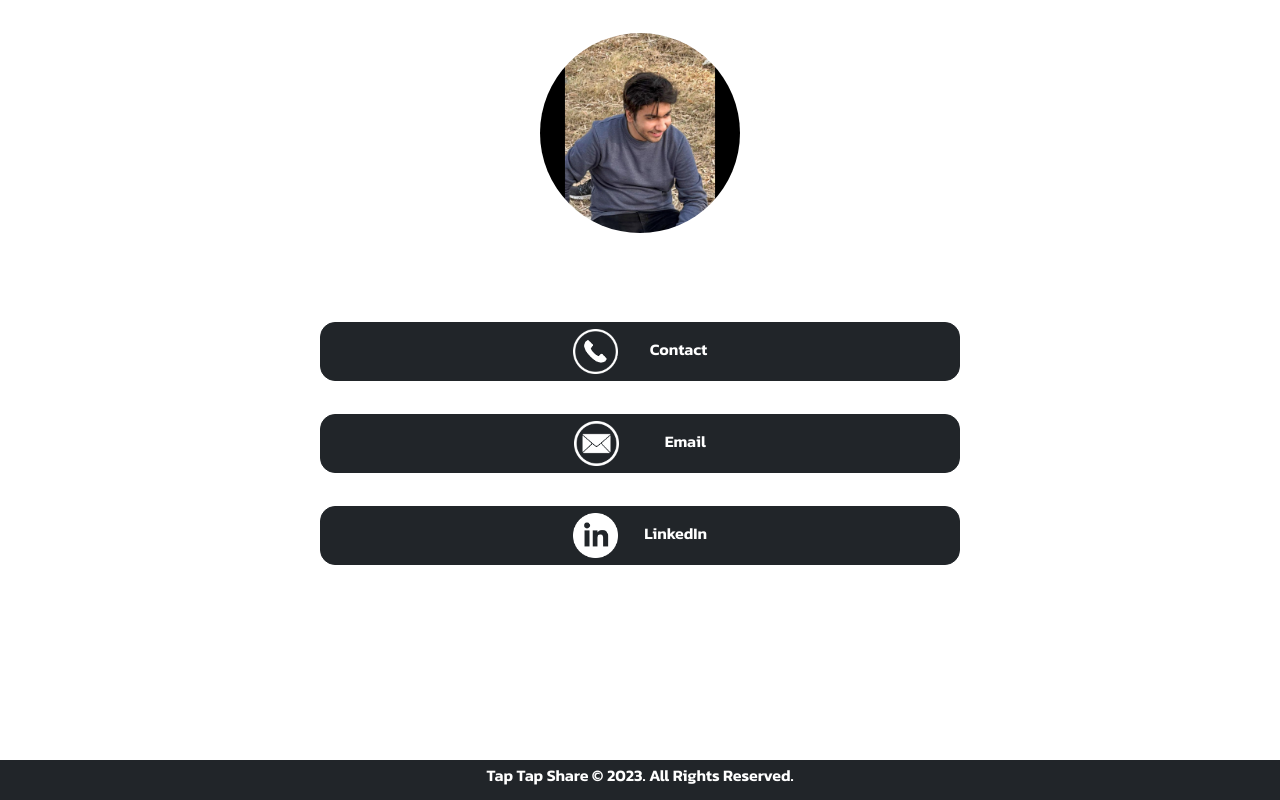
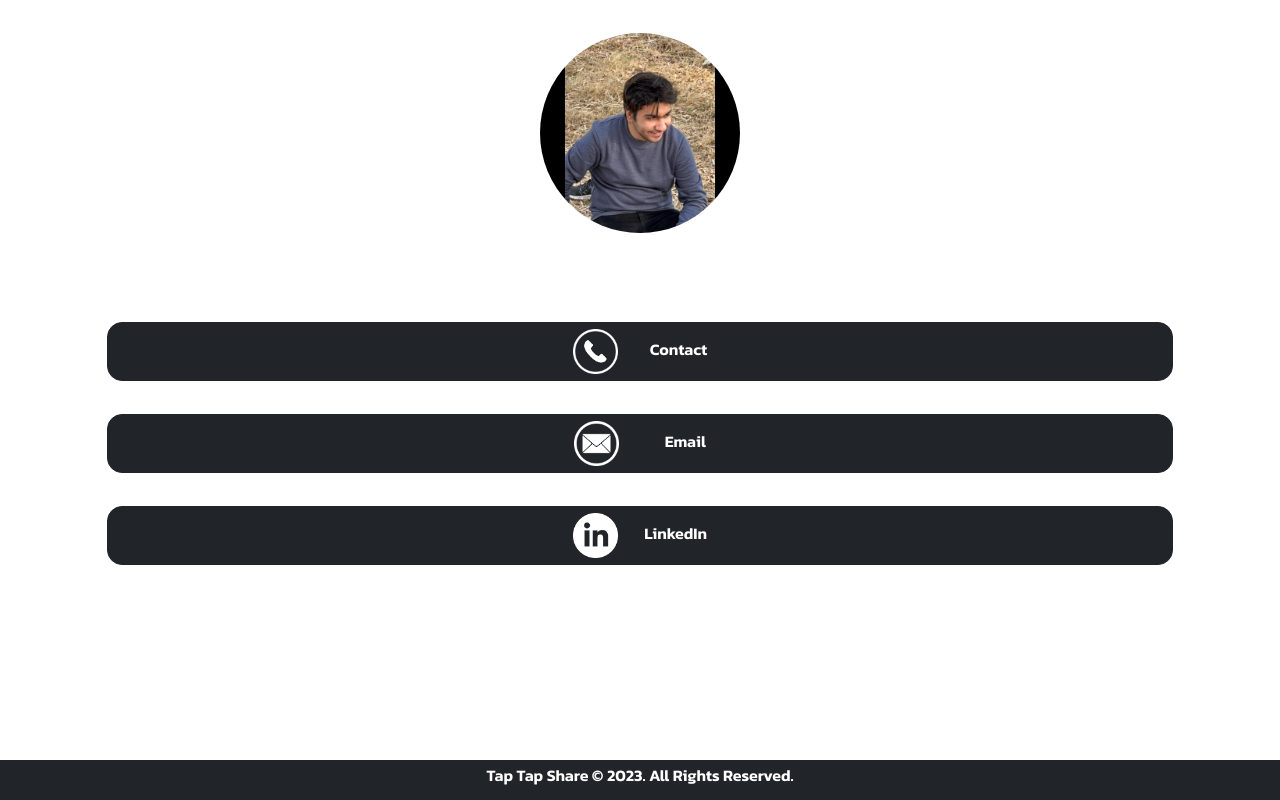
Before and after one commit to saadkashif5/taptapshare, a plain HTML site: page index.html in a window 1280 px wide. Drawn offline with nearby package versions, Linux system fonts and the light colour scheme.

Commit message:
Add files via upload

```diff
--- a/index.html
+++ b/index.html
@@ -26,7 +26,7 @@
 
 
         <a class = "buttonn" href="tel:+923334552404">
-        	<div class="d-grid gap-2 col-6 mx-auto">
+        	<div class="d-grid gap-2 col-10 mx-auto">
                 <button class="btn btn-dark" type = "button"> <img src="1.png" width = "45px" height = "45px">&emsp;&emsp;Contact</button>
             </div>
         </a>
@@ -34,7 +34,7 @@
         <hr>
 
         <a class = "buttonn" href="mailto:saadkashif2017@gmail.com">
-        	<div class="d-grid gap-2 col-6 mx-auto">
+        	<div class="d-grid gap-2 col-10 mx-auto">
                 <button class="btn btn-dark" type = "button"> <img src="2.png" width = "45px" height = "45px">&emsp;&emsp;&nbsp;&nbsp;&nbsp;&nbsp;Email</button>
             </div>
         </a>
@@ -42,7 +42,7 @@
         <hr>
 
         <a class = "buttonn" href="https://www.linkedin.com/in/saad-kashif-5a79b3253">
-        	<div class="d-grid gap-2 col-6 mx-auto">
+        	<div class="d-grid gap-2 col-10 mx-auto">
                 <button class="btn btn-dark" type = "button"> <img src="3.png" width = "45px" height = "45px">&emsp;&nbsp;&nbsp;&nbsp;LinkedIn</button>
             </div>
         </a>
```
